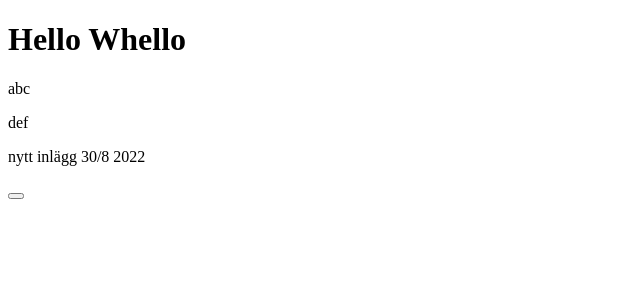
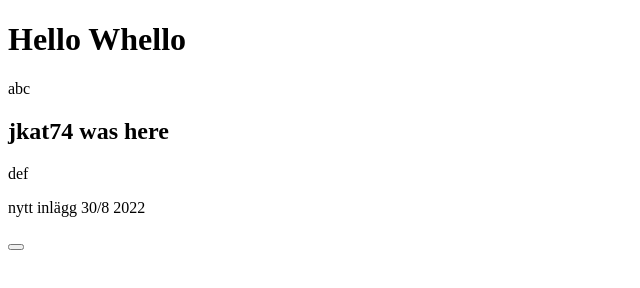
Before and after one commit to jkat74nti/fork_from_jk74_git-demo, a plain HTML site: page index.html in a window 1280 px wide. Shown: the whole page, without its empty margins (0-640 px from the left). Drawn offline with Linux system fonts and the light colour scheme.

Commit message:
Update index.html
laggt info om jkat74

```diff
--- a/index.html
+++ b/index.html
@@ -11,6 +11,7 @@
 <body>
     <h1 class="rub">Hello Whello</h1>
     <p> abc</p>
+    <h2> jkat74 was here</h2>
     <p>def</p>
     <p> nytt inlägg 30/8 2022</p>
     <button onclick="metod"></button>
```
